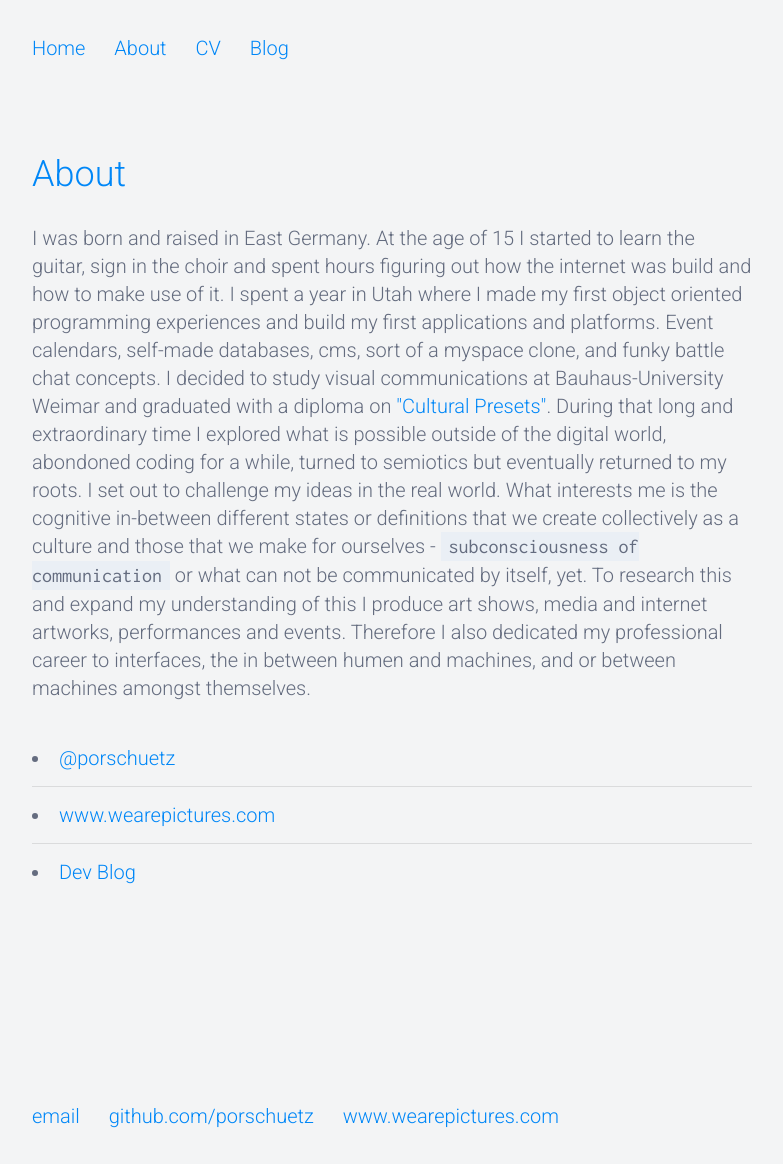
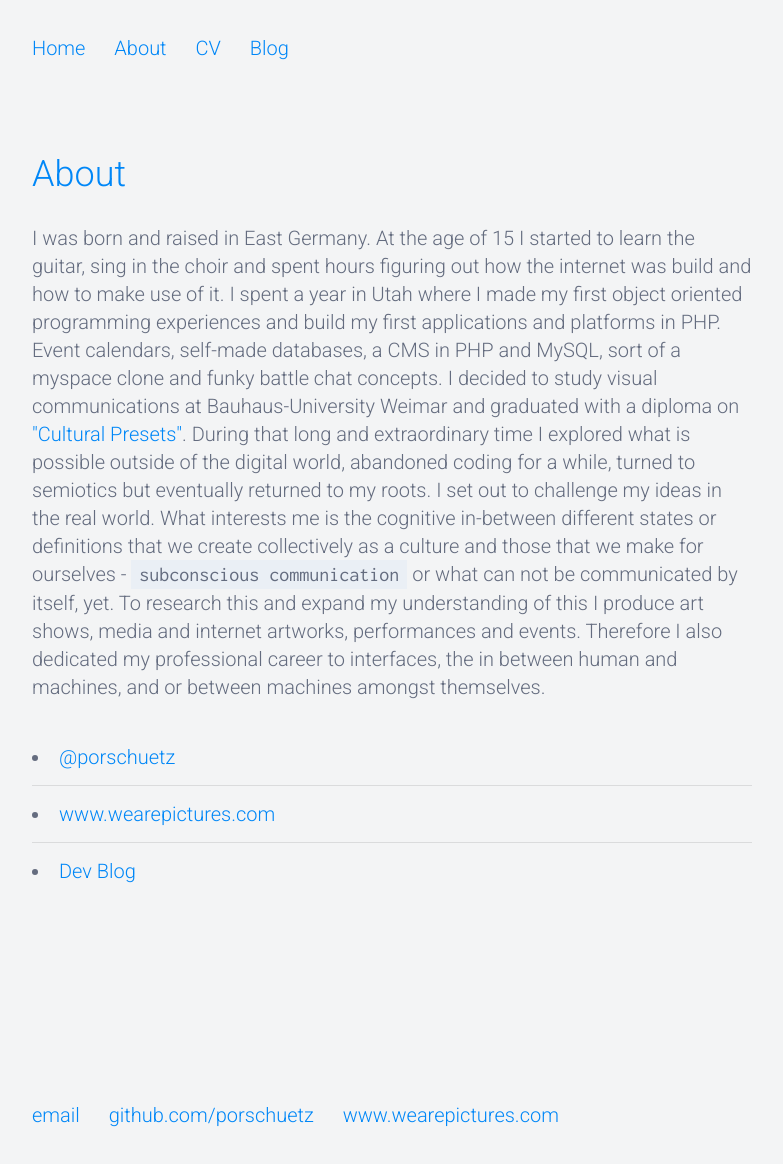
Before and after one commit to mandymozart/mandymozart, a Jekyll site: the page built from about/index.html, in a window 1280 px wide. Shown: the whole page, without its empty margins (248-1031 px from the left). Built offline with Jekyll 4.4.1, drawn with Linux system fonts in a browser that asks for light colours.

Commit message:
spell check

```diff
--- a/about/index.html
+++ b/about/index.html
@@ -5,10 +5,10 @@ title: About Tilman Porschuetz
 
 		<section class="about">
 			<h1>About</h1>
-			<p>I was born and raised in East Germany. At the age of 15 I started to learn the guitar, sign in the choir and spent hours figuring out how the internet was build and how to make use of it.
-				I spent a year in Utah where I made my first object oriented programming experiences and build my first applications and platforms. Event calendars, self-made databases, cms, sort of a myspace clone, and funky battle chat concepts. I decided to study visual communications at Bauhaus-University Weimar and graduated with a diploma on <a href="https://leanpub.com/nothingtosell-culturalpresets" target="_blank">"Cultural Presets"</a>. During that long and extraordinary time I explored what is possible outside of the digital world, abondoned coding for a while, turned to semiotics but eventually returned to my roots. I set out to challenge my ideas in the real world. What interests me is the cognitive in-between different states or definitions that we create collectively as a culture and those that we make for ourselves - <code>subconsciousness of communication</code> or what can not be communicated by itself, <i>yet</i>.
+			<p>I was born and raised in East Germany. At the age of 15 I started to learn the guitar, sing in the choir and spent hours figuring out how the internet was build and how to make use of it.
+				I spent a year in Utah where I made my first object oriented programming experiences and build my first applications and platforms in PHP. Event calendars, self-made databases, a CMS in PHP and MySQL, sort of a myspace clone and funky battle chat concepts. I decided to study visual communications at Bauhaus-University Weimar and graduated with a diploma on <a href="https://leanpub.com/nothingtosell-culturalpresets" target="_blank">"Cultural Presets"</a>. During that long and extraordinary time I explored what is possible outside of the digital world, abandoned coding for a while, turned to semiotics but eventually returned to my roots. I set out to challenge my ideas in the real world. What interests me is the cognitive in-between different states or definitions that we create collectively as a culture and those that we make for ourselves - <code>subconscious communication</code> or what can not be communicated by itself, <i>yet</i>.
 			To research this and expand my understanding of this I produce art shows, media and internet artworks, performances and events.
-			Therefore I also dedicated my professional career to interfaces, the in between humen and machines, and or between machines amongst themselves.</p>
+			Therefore I also dedicated my professional career to interfaces, the in between human and machines, and or between machines amongst themselves.</p>
 
 			<ul class="contacts">
 				<li><a href="http://www.twitter.com/porschuetz">@porschuetz</a></li>
--- a/cv/index.html
+++ b/cv/index.html
@@ -175,7 +175,7 @@ title: CV of Tilman Porschuetz
 							<span>jQuery</span>
 							<span>various social API's</span>
 						</span>
-						<span class="description">Multichannel Social Media Content Platform fuer HipHop Beat Musik</span>
+						<span class="description">Multichannel social media platform for Hip Hop beat music</span>
 						<span class="status retired">retired</span>
 						</p>
 
@@ -224,7 +224,7 @@ title: CV of Tilman Porschuetz
 
 						<p class="job">
 						<span class="date">2007</span>
-						<span class="title">Radio play award of Leizpig book tradeshow (Sinnan)</span>
+						<span class="title">Radio play award of Leizpig book trade show (Sinnan)</span>
 						<a href="https://hoerspielsommer.de/wettbewerbe/archiv/2007-5-internationaler-hoerspielwettbewerb/">Read more</a>
 						</p>
 
--- a/index.html
+++ b/index.html
@@ -7,7 +7,7 @@ title: Tilman Porschuetz
 			<h1>Hello, I'm Tilman Porschuetz!</h1>
 			<p>I am a front-end developer who gained experience in various startups around Berlin and Vienna.
 			I tend to define my approach as <code>design in code</code> as I have both an education in visual communications and profound experience of
-			front-end technologies. I have a passion for innovative, sustainable and reuseable user interfaces and software way beyond
+			front-end technologies. I have a passion for innovative, sustainable and reusable user interfaces and software way beyond
 			the visual frontier.<br /><br />
 			<a href="{{ site.baseurl }}/about">Read more</a></p>
 		</section>
```
Also changed, not shown: other parts of cv/index.html (+1 -1 lines).
